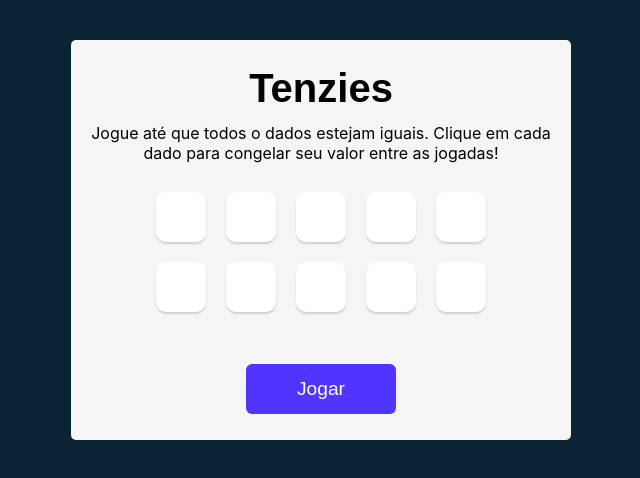
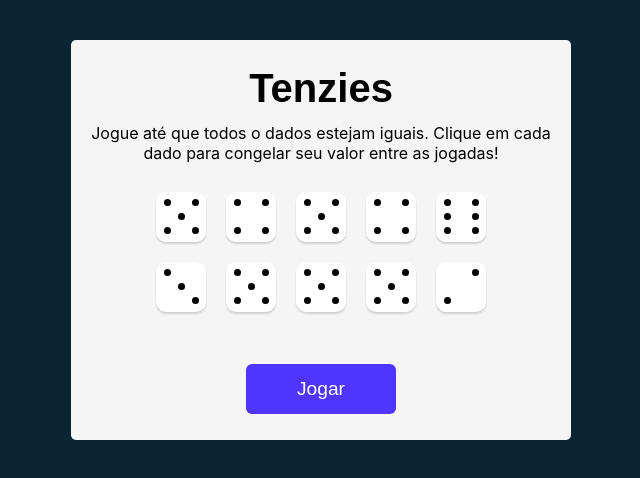
Before and after one commit to peustratt/tenzies, a React (Create React App) app: page / in a window 1280 px wide. Shown: the top 478 px of the page, without its empty margins (319-959 px from the left). Built offline with nearby package versions, Linux system fonts and the light colour scheme.

Commit message:
adicinado imagem de dado dinâmica

```diff
--- a/src/Die.js
+++ b/src/Die.js
@@ -1,28 +1,33 @@
 import React from "react"
 
-const diceSyle = [
-{
-
-}
+const dicePattern = [
+    [2],
+    [3, 6],
+    [1, 2, 7],
+    [1, 3, 6, 7],
+    [1, 2, 3, 6, 7],
+    [1, 3, 4, 5, 6, 7]
 ]
 
 export default function Die(props) {
     const styles = {
         backgroundColor: props.isHeld ? "#59E391" : "white"
     }
+
+
+
+    const dotsEl = [1,2,3,4,5,6,7].map((dot) => {
+        let indexDado = props.value - 1
+
+        return <span style={dicePattern[indexDado].includes(dot) ? {backgroundColor: "black"} : {backgroundColor: "transparent"}}></span>
+    })
     return (
         <div
             className="die-face"
             style={styles}
             onClick={props.holdDice}
         >
-           <span></span>
-           <span></span>
-           <span></span>
-           <span></span>
-           <span></span>
-           <span></span>
-           <span></span>
+            {dotsEl}
         </div>
     )
 }
```
